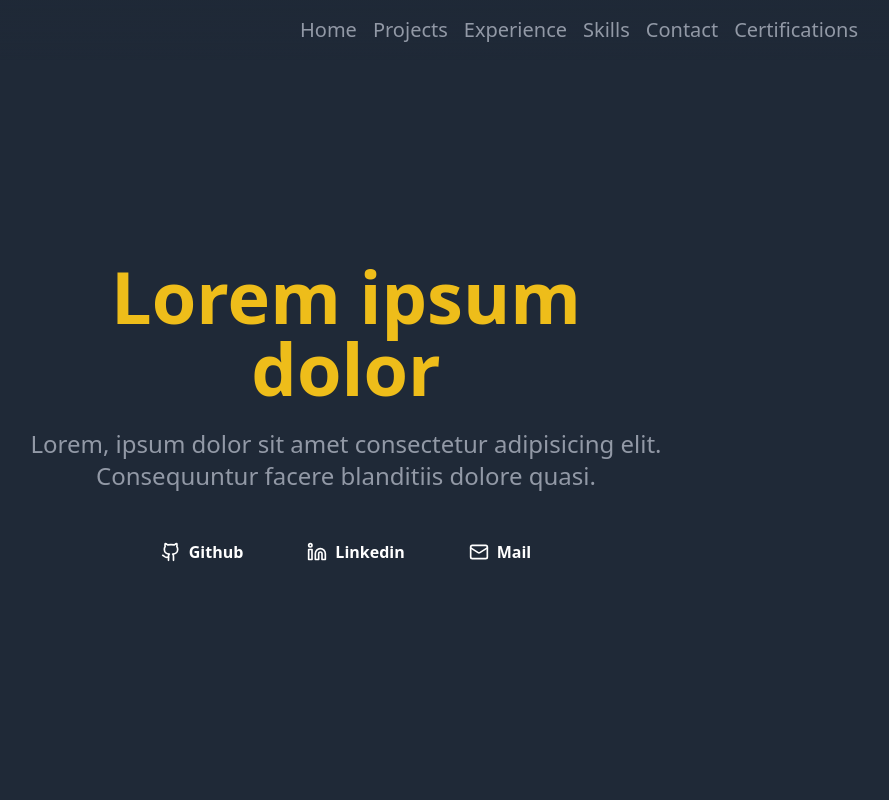
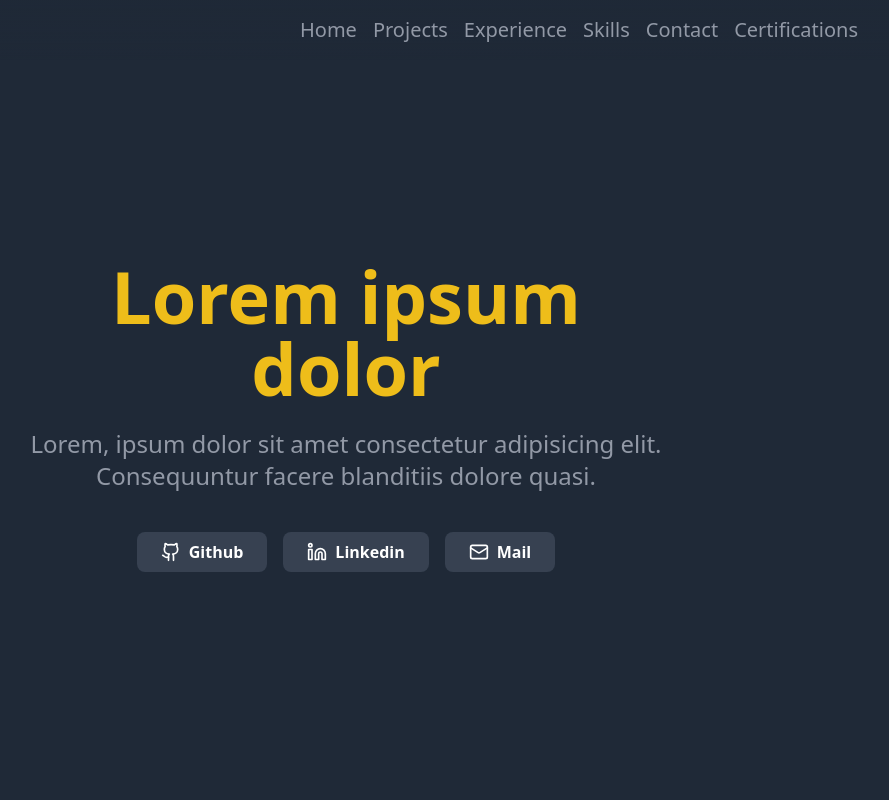
Before and after one commit to CarSeP/Portfolio, an Astro site: page / in a window 1280 px wide. Shown: the top 800 px of the page, without its empty margins (294-1183 px from the left). Built offline with nearby package versions, Linux system fonts and the light colour scheme; Astro itself is replaced by a stand-in of ours.

Commit message:
Change button background color

```diff
--- a/src/components/Hero.astro
+++ b/src/components/Hero.astro
@@ -16,7 +16,7 @@ import { Github, Linkedin, Mail } from "@lucide/astro";
       <div class="flex flex-col xs:flex-row gap-4 justify-center pt-4">
         <a href={info.urls.github} target="_blank">
           <button
-            class="flex items-center gap-1 w-full font-semibold px-6 py-2 cursor-pointer rounded-lg bg-background-button hover:scale-105"
+            class="flex items-center gap-1 w-full font-semibold px-6 py-2 cursor-pointer rounded-lg bg-background-tertiary hover:scale-105"
           >
             <Github size={"1.25rem"} class="mr-1" />
             Github
@@ -24,7 +24,7 @@ import { Github, Linkedin, Mail } from "@lucide/astro";
         >
         <a href={info.urls.linkedin} target="_blank">
           <button
-            class="flex items-center gap-1 w-full font-semibold px-6 py-2 cursor-pointer rounded-lg bg-background-button hover:scale-105"
+            class="flex items-center gap-1 w-full font-semibold px-6 py-2 cursor-pointer rounded-lg bg-background-tertiary hover:scale-105"
           >
             <Linkedin size={"1.25rem"} class="mr-1" />
             Linkedin
@@ -32,7 +32,7 @@ import { Github, Linkedin, Mail } from "@lucide/astro";
         </a>
         <a href={`mailto:${info.mail}`}>
           <button
-            class="flex items-center gap-1 w-full font-semibold px-6 py-2 cursor-pointer rounded-lg bg-background-button hover:scale-105"
+            class="flex items-center gap-1 w-full font-semibold px-6 py-2 cursor-pointer rounded-lg bg-background-tertiary hover:scale-105"
           >
             <Mail size={"1.25rem"} class="mr-1" />
             Mail
```
